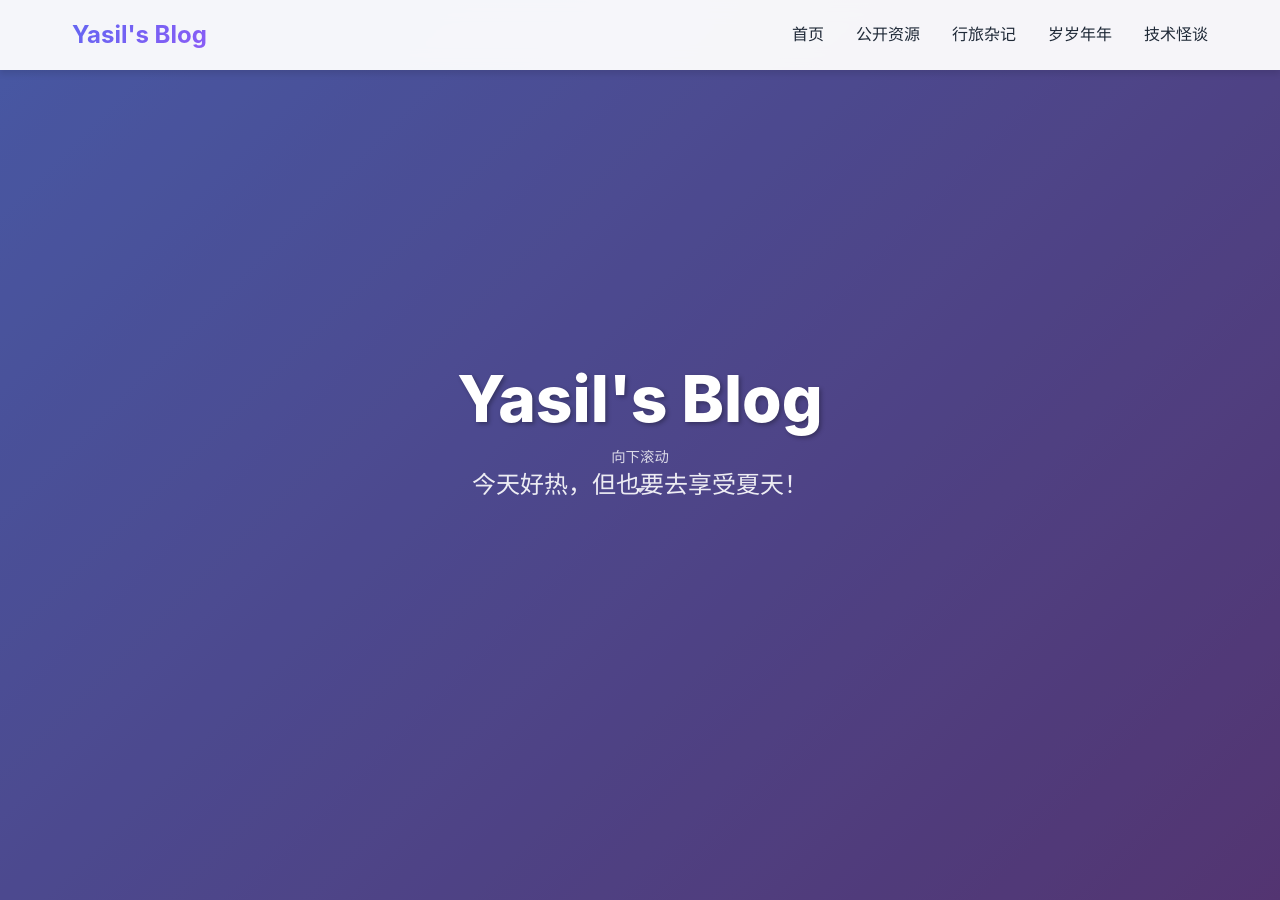
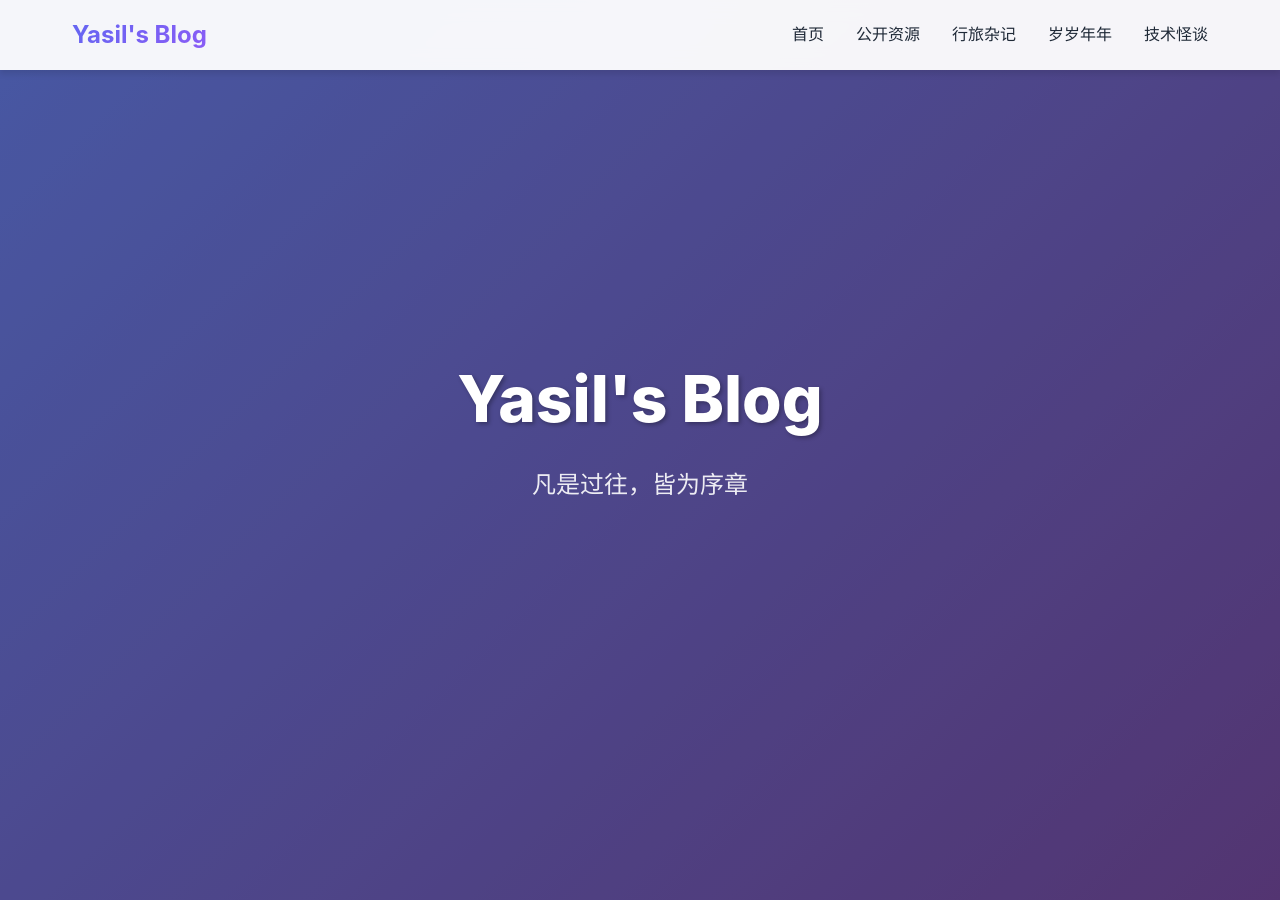
Before and after one commit to adonxx/yasil-blog, a Jekyll site: the page built from index.html, in a window 1280 px wide and 900 px high. Built offline with Jekyll 4.4.1, drawn with Linux system fonts in a browser that asks for light colours.

Commit message:
修改个签，隐藏scroll-indicator

```diff
--- a/_config.yml
+++ b/_config.yml
@@ -1,6 +1,6 @@
 # 网站配置
 title: Yasil's Blog
-description: 今天好热，但也要去享受夏天！
+description: 凡是过往，皆为序章
 baseurl: "/yasil-blog"
 url: "https://adonxx.github.io"
 
--- a/index.html
+++ b/index.html
@@ -8,13 +8,7 @@ title: 首页
     <div class="hero-overlay"></div>
     <div class="hero-content">
         <h1 class="hero-title">Yasil's Blog</h1>
-        <p class="hero-subtitle">今天好热，但也要去享受夏天！</p>
-        <div class="scroll-indicator">
-            <span>向下滚动</span>
-            <svg width="24" height="24" viewBox="0 0 24 24">
-                <path d="M7 10l5 5 5-5z" fill="currentColor"/>
-            </svg>
-        </div>
+        <p class="hero-subtitle">凡是过往，皆为序章</p>
     </div>
 </section>
 
```
